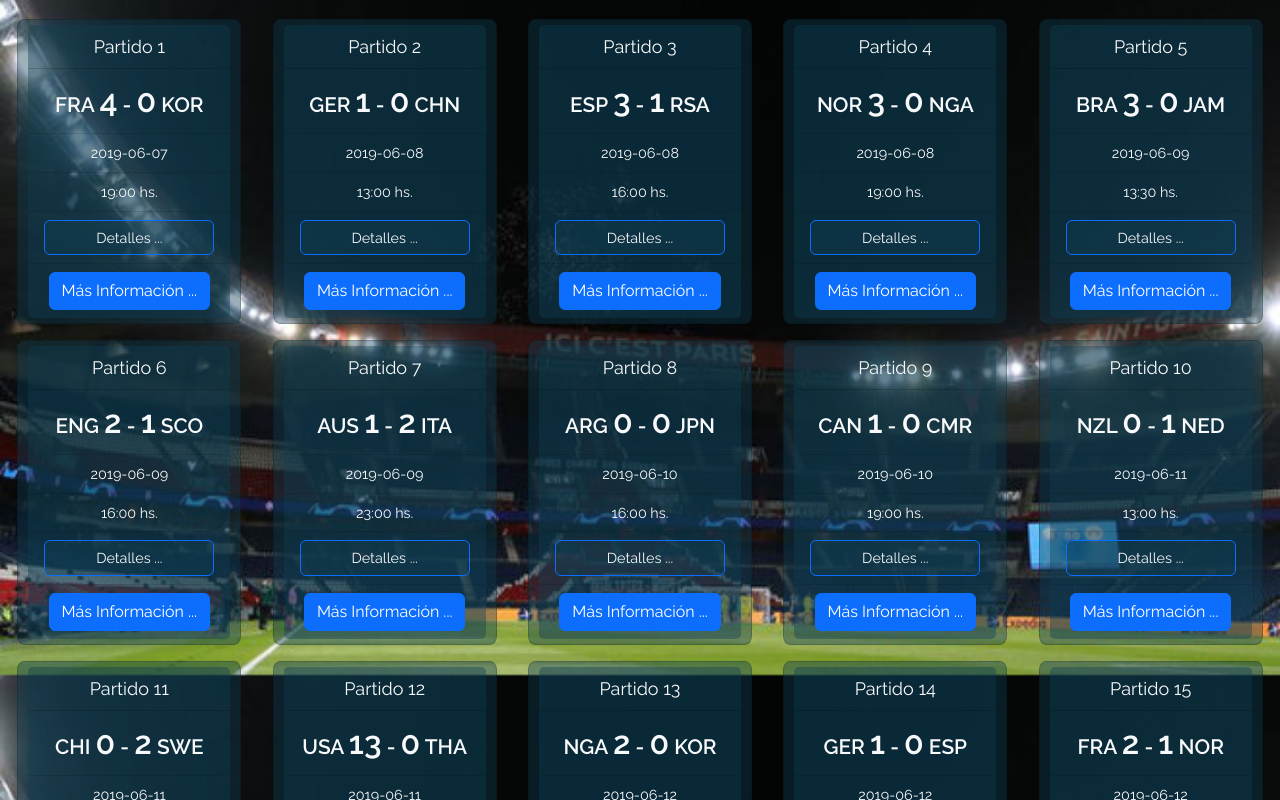
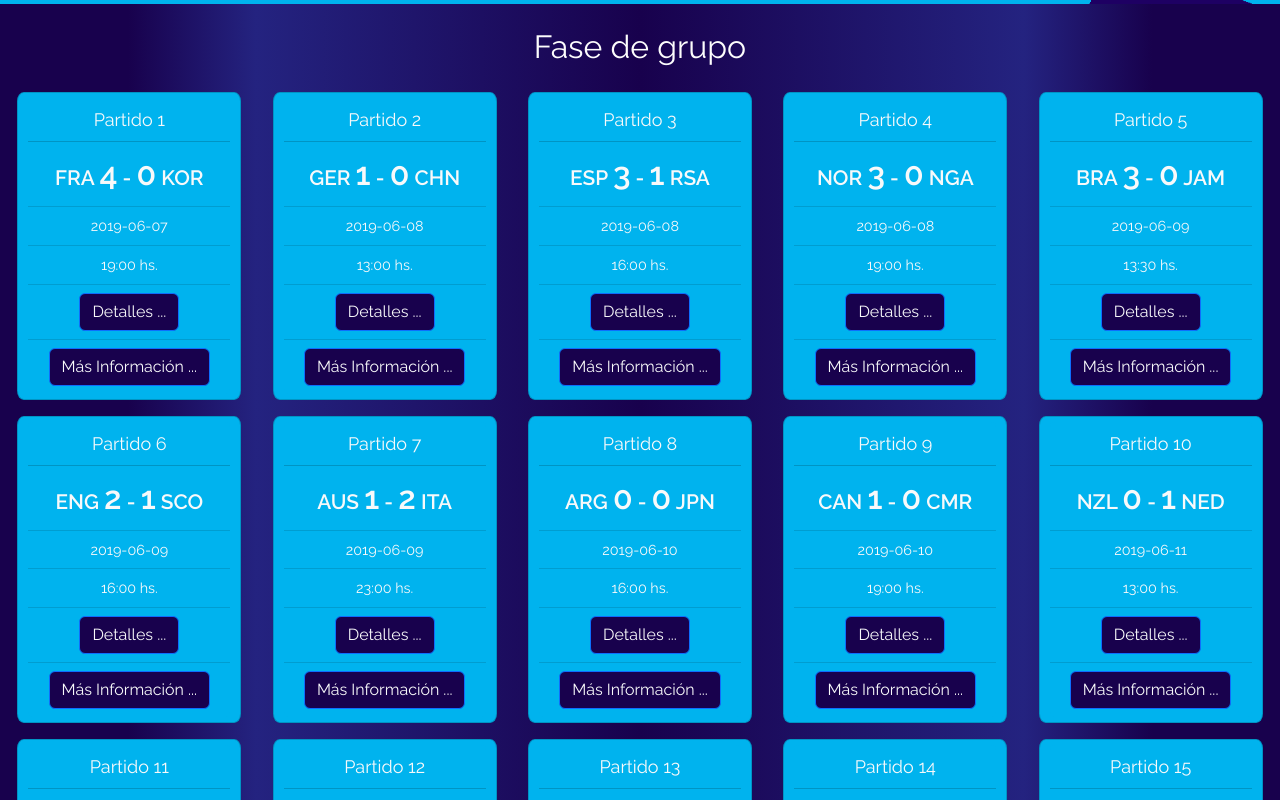
Before and after one commit to gastonh017/WWCC22, a React (Create React App) app: page /games in a window 1280 px wide. Shown: the part 200-1000 px from the top of the page. Built offline with nearby package versions, Linux system fonts and the light colour scheme; data requests are answered from the project's data file.

Commit message:
estilos en games

```diff
--- a/src/App.css
+++ b/src/App.css
@@ -1,3 +1,18 @@
+:root{
+
+  --azul-oscuro-bkg: #242380;
+  --azul-oscuro-bkg-2: #1e0063;
+  --azul-oscuro: #18014d;
+  --celeste: #00b3ee;
+  --rojo: #da010c;
+  --amarillo: #fae100;
+  --dorado: #f1a100;
+  --blanco: #fcffff;
+  --gris-01: #e1e2ec;
+  --gris-02: #c5d0e6;
+   --gris-03: #bac3e0;
+  }
+
 .App {
   width: 100vw;
   height: 100vh;
@@ -83,9 +98,10 @@
 }
 
 .back-img{
-  background: url('../src/images/estadio.jpg') center top/100%  no-repeat  fixed padding-box content-box;
+  /* background: url('../src/images/estadio.jpg') center top/100%  no-repeat  fixed padding-box content-box;
   color:rgb(21, 120, 206);
-  min-height: 100vh;
+  min-height: 100vh; */
+  color: var(--azul-oscuro-bkg-2);
 }
 
 .no-margin{
@@ -94,10 +110,13 @@
 }
 
 .my-bg-card {
-  background-color: rgba(15, 63, 85, 0.4) !important;
+  background-color: var(--celeste) !important;
   width: 100%;
 }
 
+.my-bg-card-button {
+  background-color: var(--azul-oscuro) !important;
+}
 .my-secondary-title {
   text-align: center;
   font-size: 2rem;
--- a/src/Components/CardsMatch.js
+++ b/src/Components/CardsMatch.js
@@ -27,12 +27,12 @@ export default function Cards (props) {
           <ListGroup.Item className="my-bg-card text-light weak" >{props.datetime.slice(11,16)} hs.</ListGroup.Item>
 
           <ListGroup.Item className="my-bg-card text-light weak" >
-            <Button variant="primary" onClick={handleShow} className="my-bg-card text-light weak">
+            <Button variant="primary" onClick={handleShow} className="my-bg-card-button text-light">
               Detalles ...
             </Button>
           </ListGroup.Item>
           <ListGroup.Item className="my-bg-card text-light weak" >
-            <Button href={`/games/${props.index + props.offset}`} >
+            <Button  className="my-bg-card-button text-light" href={`/games/${props.index + props.offset}`} >
               Más Información ...
             </Button>
           </ListGroup.Item>
@@ -43,7 +43,7 @@ export default function Cards (props) {
                 Partido {props.index + props.offset}: {props.home_team_country} Vs. {props.away_team_country}
               </Offcanvas.Title>
             </Offcanvas.Header>
-            <Offcanvas.Body>
+            <Offcanvas.Body className="my-by-primary">
               <h6>Resultado: {props.home_team_code} {props.home_team_goals} - {props.away_team_goals} {props.away_team_code} </h6>
               <p className='parrafo-canvas'> Fecha : {props.datetime.slice(0,10)} - Time: {props.datetime.slice(11,16)} Hs. </p>
               <p className='parrafo-canvas'> Lugar :{props.stadium}</p>
--- a/src/Components/Games.js
+++ b/src/Components/Games.js
@@ -2,6 +2,7 @@ import React from "react";
 import Loading from './Loading';
 import Instance from './Instance'
 import DataMatchesFilter from './DataMatchesFilter'
+import banner from './GameDetail/images/banner partidos.png'
 
 export default function Games({matches}) {
 
@@ -9,9 +10,11 @@ export default function Games({matches}) {
 
 
   return (
+    <>
+    <img src={banner} className="banner-equipos" alt="banner"/>
     <div className = "back-img">
 
-      <h1 className='my-main-title' >Women's World Cup France 2019</h1>
+      {/* <h1 className='my-main-title' >Women's World Cup France 2019</h1> */}
 
       <div className = "row justify-content-evenly">
 
@@ -57,5 +60,6 @@ export default function Games({matches}) {
 
       </div>
     </div>
+  </>
   )
 }
--- a/src/Components/teams/teams.css
+++ b/src/Components/teams/teams.css
@@ -49,3 +49,11 @@
 .texto-teams {
     font-size: 1em;
 }
+
+/*
+ max width 450 */
+ @media (max-width: 450px) {
+    .contenedor-teams {
+        width: 30%;
+    }
+ }
```
Also changed, not shown: src/Components/GameDetail/images/banner partidos.png (added).
